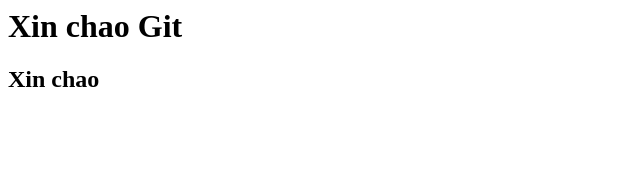
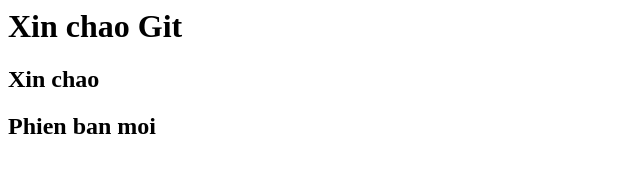
Before and after one commit to tai3426/gitdemo, a plain HTML site: page index.html in a window 1280 px wide. Shown: the whole page, without its empty margins (0-640 px from the left). Drawn offline with Linux system fonts and the light colour scheme.

Commit message:
Cap nhat phien ban moi

```diff
--- a/index.html
+++ b/index.html
@@ -1,2 +1,3 @@
 <h1>Xin chao Git</h1>
 <h2>Xin chao</h2>
+<h2>Phien ban moi</h2>
```
